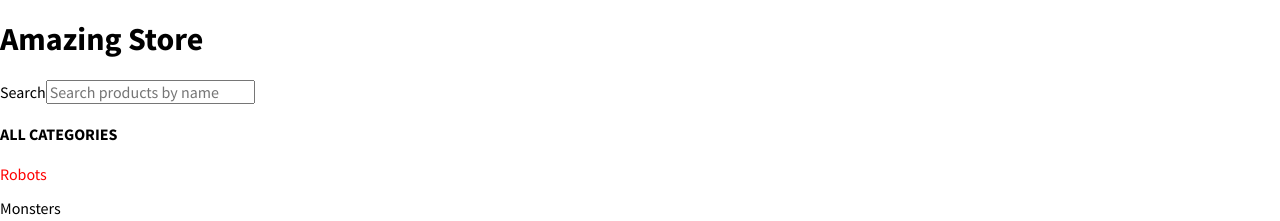
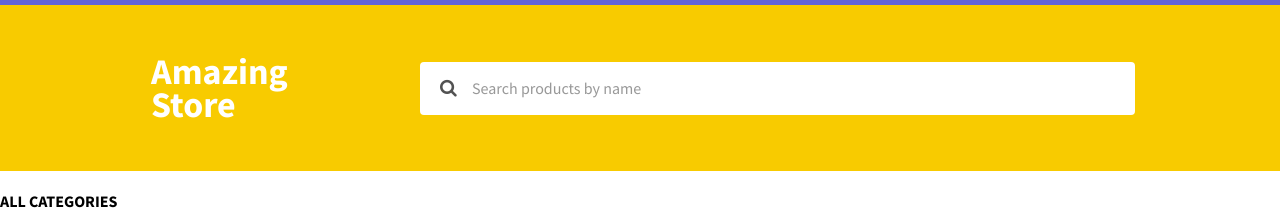
Before and after one commit to thejettdurham/pg-react-product-gallery, a React (Create React App) app: page / in a window 1280 px wide. Shown: the top 221 px of the page. Built offline with nearby package versions, Linux system fonts and the light colour scheme.

Commit message:
header styles

```diff
--- a/src/App.css
+++ b/src/App.css
@@ -1,4 +1,5 @@
-html, body {
+html,
+body {
   margin: 0;
   height: 100%;
 }
@@ -12,3 +13,7 @@ body {
   text-align: center;
   padding: 0 30px;
 }
+
+.search-input::placeholder {
+  color: rgba(123, 123, 123, 0.78);
+}
--- a/src/components/Header.js
+++ b/src/components/Header.js
@@ -1,15 +1,29 @@
 import React from "react";
 import SearchBox from "./SearchBox";
+import SidebarWrapper from "./SidebarWrapper";
 
 const styles = {
-  wrapper: {},
-  headerText: {}
+  wrapper: {
+    background: "#f8cb00",
+    display: "flex",
+    borderTop: "5px solid #6364d8",
+    alignItems: "center"
+  },
+  headerText: {
+    fontSize: "36px",
+    lineHeight: "33px",
+    color: "#fff",
+    margin: "50px 0",
+    padding: "0 25px"
+  }
 };
 
 const Header = () => {
   return (
     <header style={styles.wrapper}>
-      <h1 style={styles.headerText}>Amazing Store</h1>
+      <SidebarWrapper>
+        <h1 style={styles.headerText}>Amazing Store</h1>
+      </SidebarWrapper>
       <SearchBox />
     </header>
   );
--- a/src/components/SearchBox.js
+++ b/src/components/SearchBox.js
@@ -4,7 +4,25 @@ import store from "../store";
 import { execWithEventValue } from "../util";
 
 const styles = {
-  wrapper: {}
+  wrapper: {
+    display: "flex"
+  },
+  searchInput: {
+    background: "#ffffff",
+    borderRadius: "4px",
+    width: "661px",
+    height: "51px",
+    border: 0,
+    paddingLeft: "52px"
+  },
+  searchIcon: {
+    position: "relative",
+    fontSize: "18px",
+    zIndex: 1,
+    left: "20px",
+    color: "#525252",
+    width: 0
+  }
 };
 
 const SearchBoxPresentation = ({ query, setQuery }) => {
@@ -18,15 +36,15 @@ const SearchBoxPresentation = ({ query, setQuery }) => {
   return (
     <div style={styles.wrapper}>
       <form onSubmit={e => e.preventDefault()}>
-        <label>
-          Search
+        <i style={styles.searchIcon} className="fa fa-search" />
         <input
+          className="search-input"
+          style={styles.searchInput}
           type="text"
           value={input}
           onChange={execWithEventValue(setInput)}
           placeholder="Search products by name"
         />
-        </label>
       </form>
     </div>
   );
--- /dev/null
+++ b/src/components/SidebarWrapper.js
@@ -0,0 +1,21 @@
+import React from "react";
+
+const styles = {
+  wrapper: {
+    display: "flex",
+    width: "400px",
+    marginRight: "20px"
+  },
+  contentWrapper: {
+    display: "flex",
+    marginLeft: "126px"
+  }
+};
+
+const SidebarWrapper = ({ children }) => (
+  <div style={styles.wrapper}>
+    <div style={styles.contentWrapper}>{children}</div>
+  </div>
+);
+
+export default SidebarWrapper;
```
Lines whose indentation alone changed are shown as unchanged.
